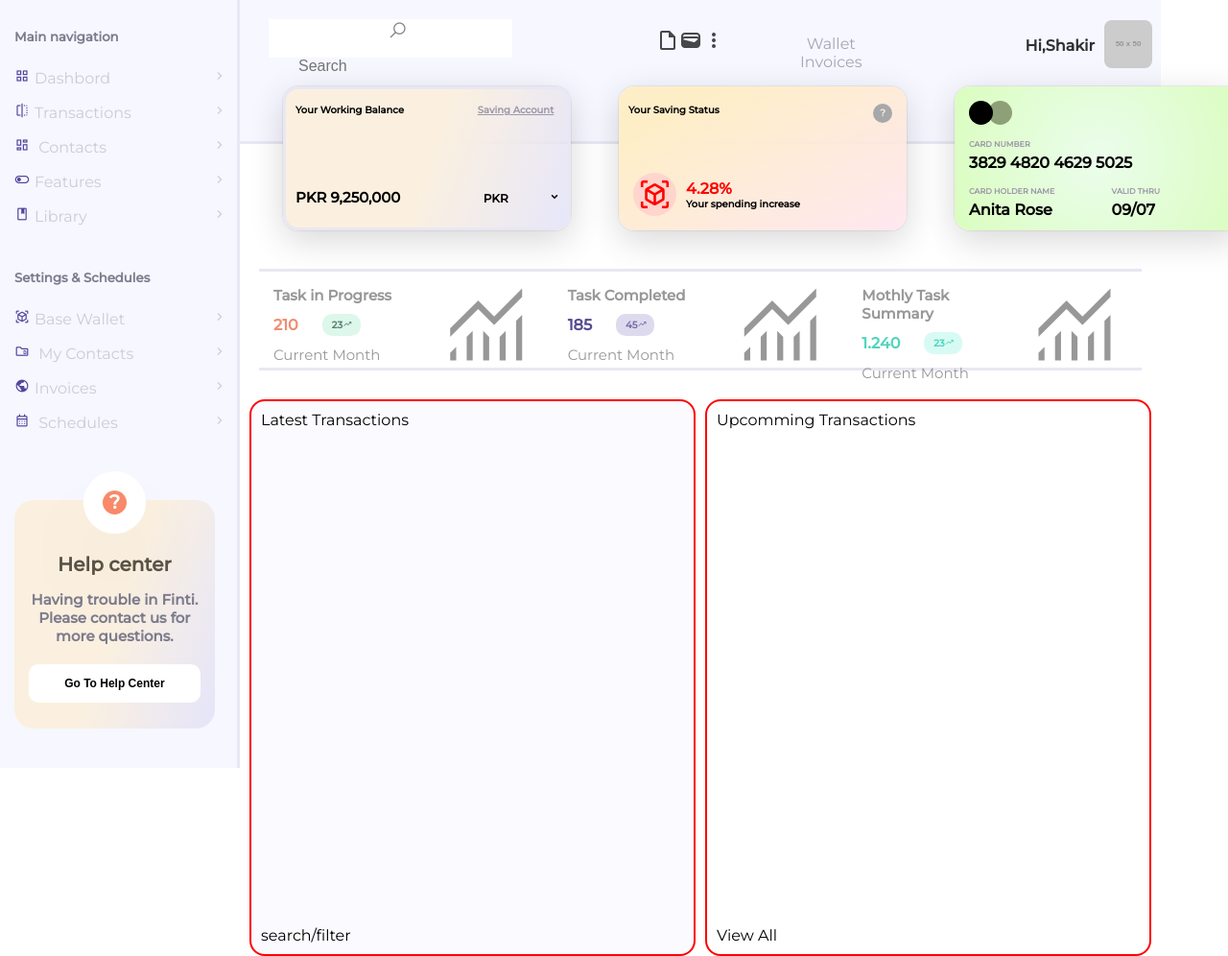
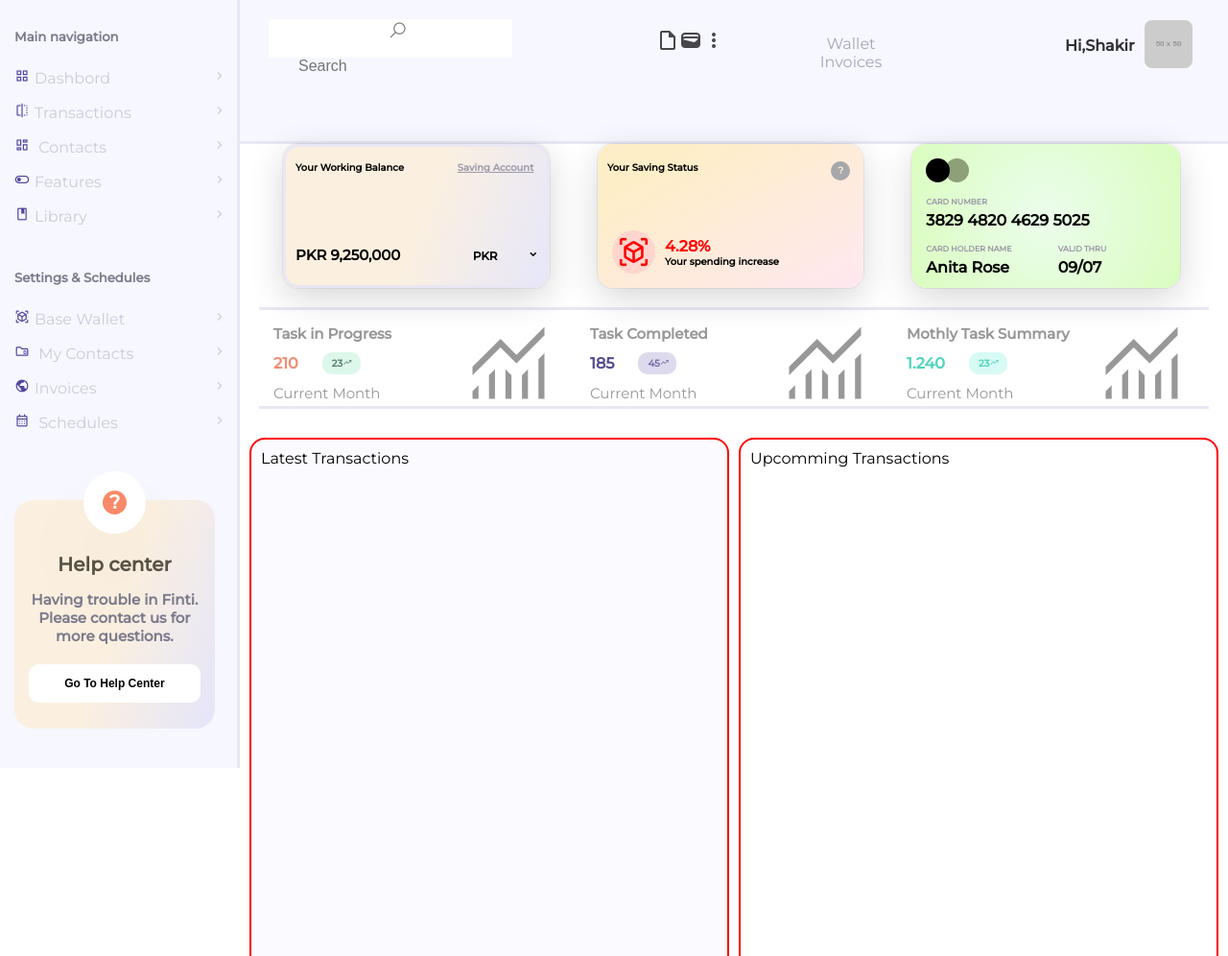
Before and after one commit to LiudmylaZh/HomeworkFE, a plain HTML site: page Homework4.html in a window 1280 px wide. Shown: the top 996 px of the page at 96% size. Drawn offline with nearby package versions, Linux system fonts and the light colour scheme; placeholder pictures from the web are drawn by us.

Commit message:
added navigation

```diff
--- a/Homework4.html
+++ b/Homework4.html
@@ -150,7 +150,7 @@
 
     .center {
       margin-left: 250px;
-      width: 75%;
+      width: calc(100% - 250px);
     }
 
     .searchline {
@@ -165,8 +165,7 @@
       border-bottom: solid;
       border-color: rgb(233, 231, 243);
       text-align: center;
-      position: fixed;
-      width: 75%;
+
     }
     .search {
       position: flex;
@@ -231,9 +230,8 @@
       display: flex;
       justify-content: space-between;
       z-index: 1;
-      margin-top: 90px;
       padding-left: 45px;
-      position: fixed;
+
     }
 
     .credit1,
@@ -425,11 +423,7 @@
       width: 45%;
     }
 
-    .graph-wrapper {
-        margin-top: 280px;
 
-
-      }
    .graph-line,
     .graph{
 
@@ -574,7 +568,7 @@
   </style>
   <body>
     <div class="finti">
-    <asaid class="sidebar">
+    <aside class="sidebar">
       <h5>Main navigation</h5>
 
       <p>
@@ -689,7 +683,7 @@
           <button class="button">Go To Help Center</button>
         </div>
       </div>
-    </asaid>
+    </aside>
 
     <div class="center">
       <div class="searchline">
```
